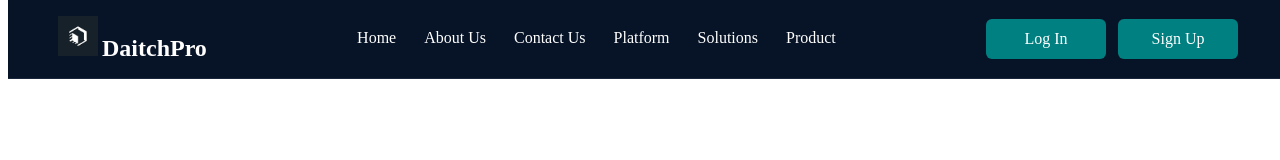
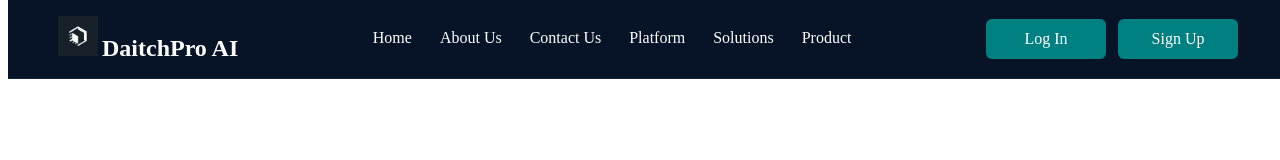
Before and after one commit to faizi39/DaitchPro, a website: page index.html in a window 1280 px wide. Drawn offline with Linux system fonts and the light colour scheme.

Commit message:
Add files

```diff
--- a/index.html
+++ b/index.html
@@ -3,7 +3,7 @@
 <head>
   <meta charset="UTF-8">
   <meta name="viewport" content="width=device-width, initial-scale=1.0">
-  <title>DaitchPro</title>
+  <title>DaitchPro AI</title>
   <link rel="stylesheet" href="style.css">
 </head>
 <body>
@@ -12,7 +12,7 @@
   <div class="nav-container">
 <div class="navbar-left">
   <img src="logo.png" alt="Logo" class="logo-img" />
-  <span class="site-name">DaitchPro</span>
+  <span class="site-name">DaitchPro AI</span>
 </div>
     <nav id="navMenu">
       <a href="#" class="nav-link">
```
Also changed, not shown: package.json (added, +16 -0 lines), 2 other files.
